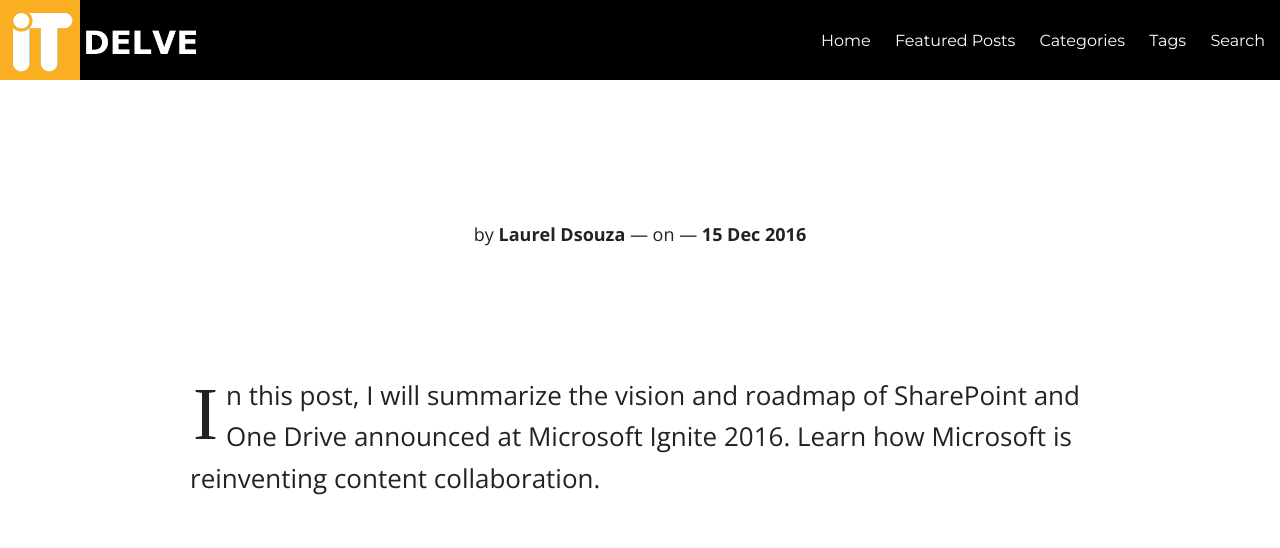
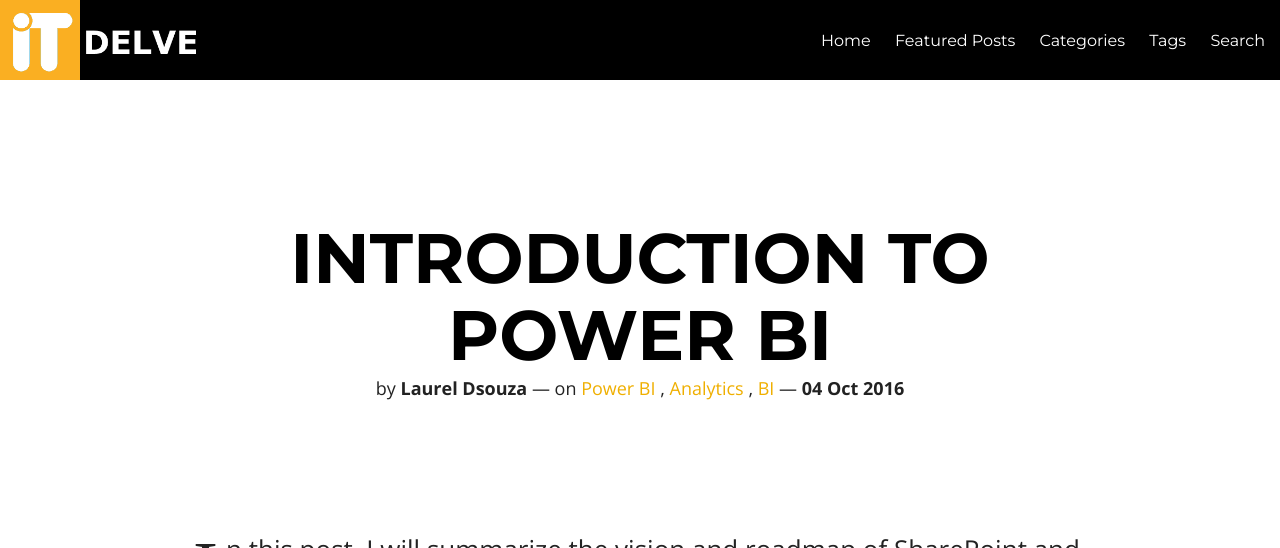
Before and after one commit to ldsouza/ldsouza.github.io, a Jekyll site: the page built from _posts/2016-10-04-what-s-new-in-sharepoint-and-one-drive-oct-2016.md, in a window 1280 px wide and 900 px high, cut to the strip 0-548 px from the top of the window. Built offline with Jekyll 4.4.1, drawn with Linux system fonts in a browser that asks for light colours; nearby versions of some CDN libraries; our own code applies the rules of GitHub Pages for plain Markdown files; comment, search, counter and statistics services are not loaded.

Commit message:
Update 2016-10-04-what-s-new-in-sharepoint-and-one-drive-oct-2016.md

```diff
--- a/_posts/2016-10-04-what-s-new-in-sharepoint-and-one-drive-oct-2016.md
+++ b/_posts/2016-10-04-what-s-new-in-sharepoint-and-one-drive-oct-2016.md
@@ -4,12 +4,12 @@
 mathjax: false
 featured: false
 comments: true
-title: title: What's New in SharePoint and One Drive - Oct 2016
+title: Introduction to Power BI
 tags:
-- SharePoint
-- One Drive
-- Office 365
-category: SharePoint
+- Power BI
+- Analytics
+- BI
+category: Power BI
 ---
 In this post, I will summarize the vision and roadmap of SharePoint and One Drive announced at Microsoft Ignite 2016. Learn how Microsoft is reinventing content collaboration.
 {% include youtubePlayer.html id="lNoL9dmarVE" %}
```
